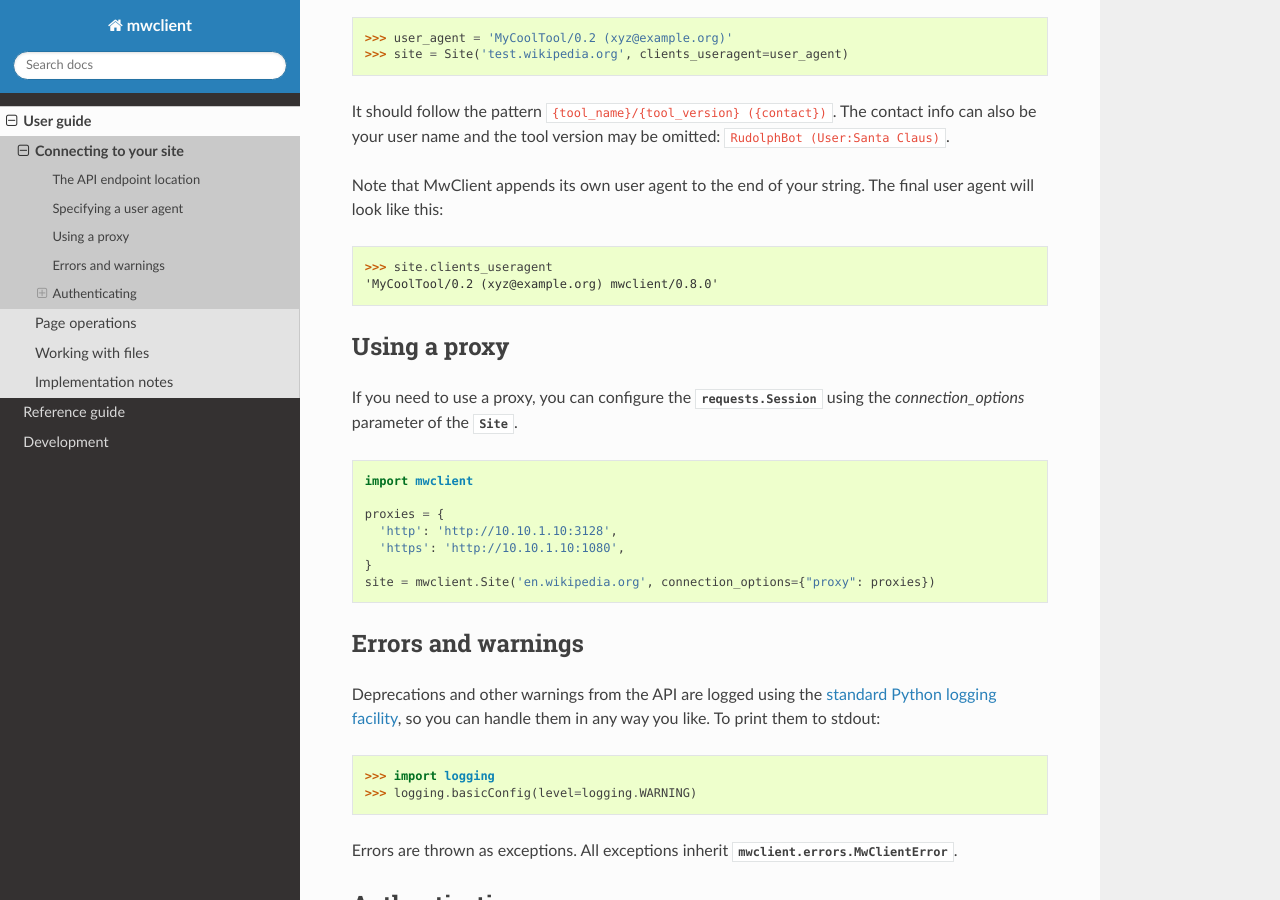
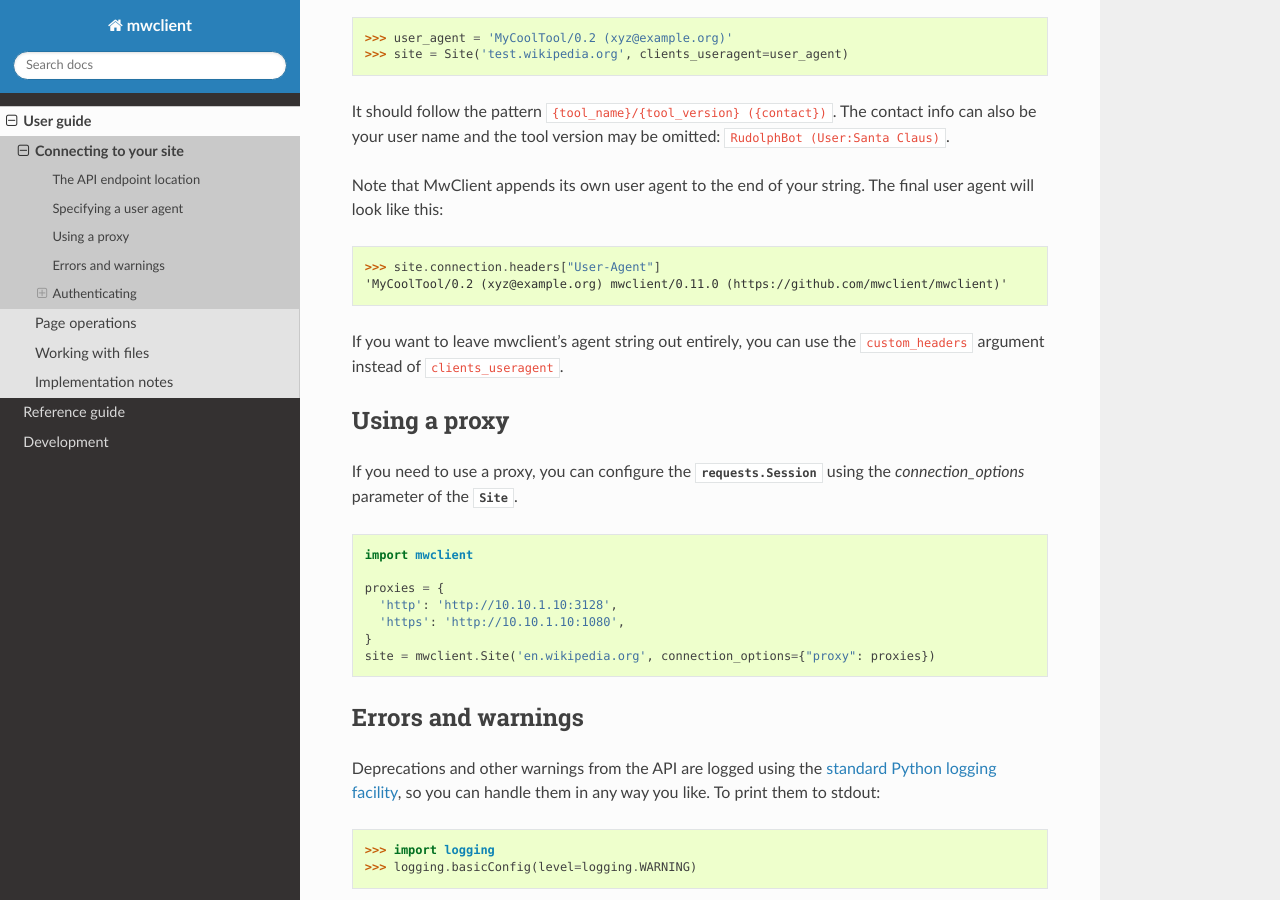
Before and after one commit to mwclient/mwclient, a Sphinx documentation site: the page built from docs/source/user/connecting.rst, in a window 1280 px wide and 900 px high, scrolled down 1019 px. Built offline with Sphinx 7.4.7 and the Read the Docs theme 3.1.0, drawn with Linux system fonts in a browser that asks for light colours; the version number could not be read and is left out.

Commit message:
User-Agent policy: correct URLs and inaccurate sample output
This corrects the issues noted in
https://github.com/mwclient/mwclient/issues/302#issuecomment-2624893130
Thanks, @andrei-korshikov.

Signed-off-by: Adam Williamson <awilliam@redhat.com>

```diff
--- a/docs/source/user/connecting.rst
+++ b/docs/source/user/connecting.rst
@@ -63,10 +63,13 @@ be your user name and the tool version may be omitted:
 Note that MwClient appends its own user agent to the end of your string.
 The final user agent will look like this:
 
-    >>> site.clients_useragent
-    'MyCoolTool/0.2 (xyz@example.org) mwclient/0.8.0'
+    >>> site.connection.headers["User-Agent"]
+    'MyCoolTool/0.2 (xyz@example.org) mwclient/0.11.0 (https://github.com/mwclient/mwclient)'
 
-.. _Wikimedia User-Agent policy: https://meta.wikimedia.org/wiki/User-Agent_policy
+If you want to leave mwclient's agent string out entirely, you can use
+the ``custom_headers`` argument instead of ``clients_useragent``.
+
+.. _Wikimedia User-Agent policy: https://foundation.wikimedia.org/wiki/Policy:Wikimedia_Foundation_User-Agent_Policy
 
 .. _errors:
 
```
Also changed, not shown: 1 other file.
